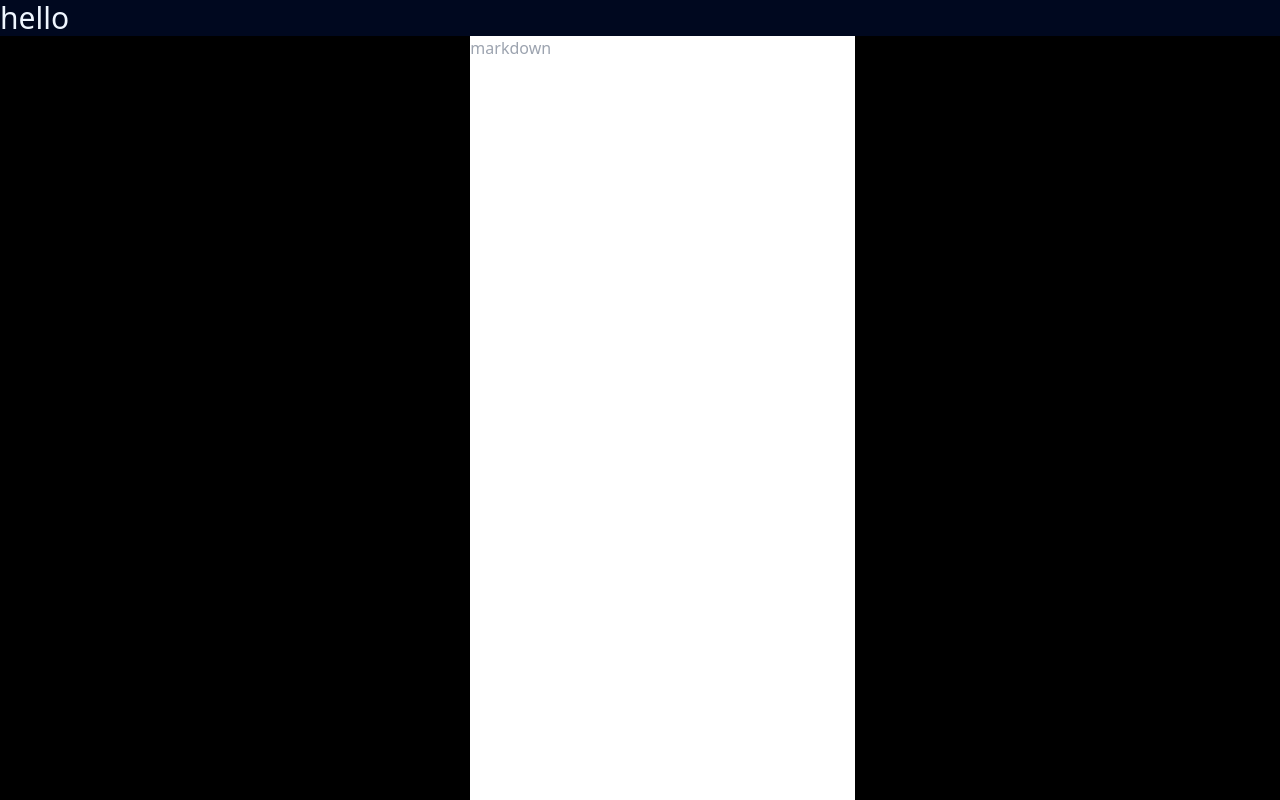
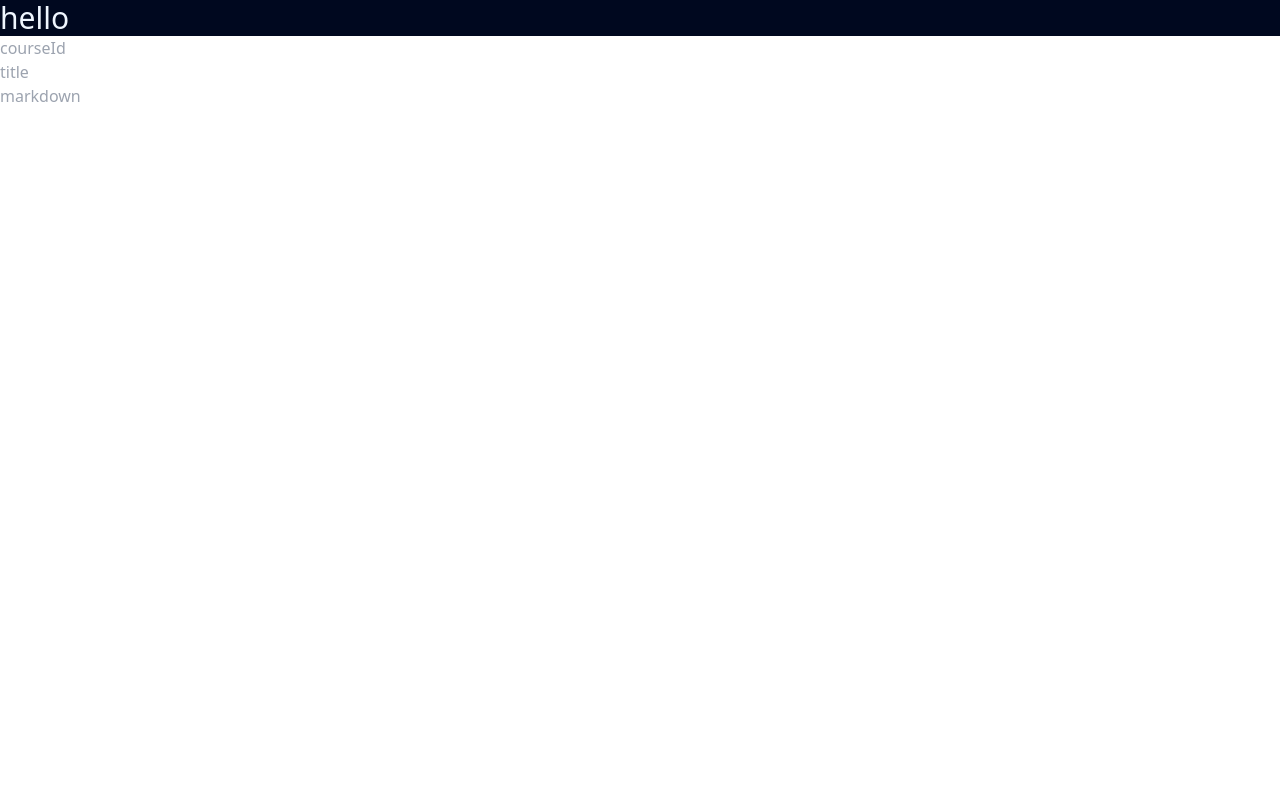
Before and after one commit to oa998/svelte-731-pages, a SvelteKit app: page / in a window 1280 px wide. Shown: the top 800 px of the page. Built offline with nearby package versions, Linux system fonts and the light colour scheme; no server answers.

Commit message:
auto commit

```diff
--- a/src/routes/+page.svelte
+++ b/src/routes/+page.svelte
@@ -34,9 +34,9 @@
 
 <div class="text-blue-50 text-3xl">hello</div>
 
-<form on:submit|preventDefault={_createCourse} class="text-white bg-black">
+<form on:submit|preventDefault={_createCourse} class="text-white bg-black flex flex-col">
 	<input placeholder="courseId" id="courseId" name="courseId" type="text" required pattern="\S+" />
 	<input placeholder="title" id="title" name="title" type="text" required pattern="\S+" />
-	<textarea placeholder="markdown" id="markdown" name="markdown" cols={40} rows={50} required />
+	<textarea placeholder="markdown" id="markdown" name="markdown" cols={20} rows={50} required />
 	<button type="submit">Save</button>
 </form>
```
